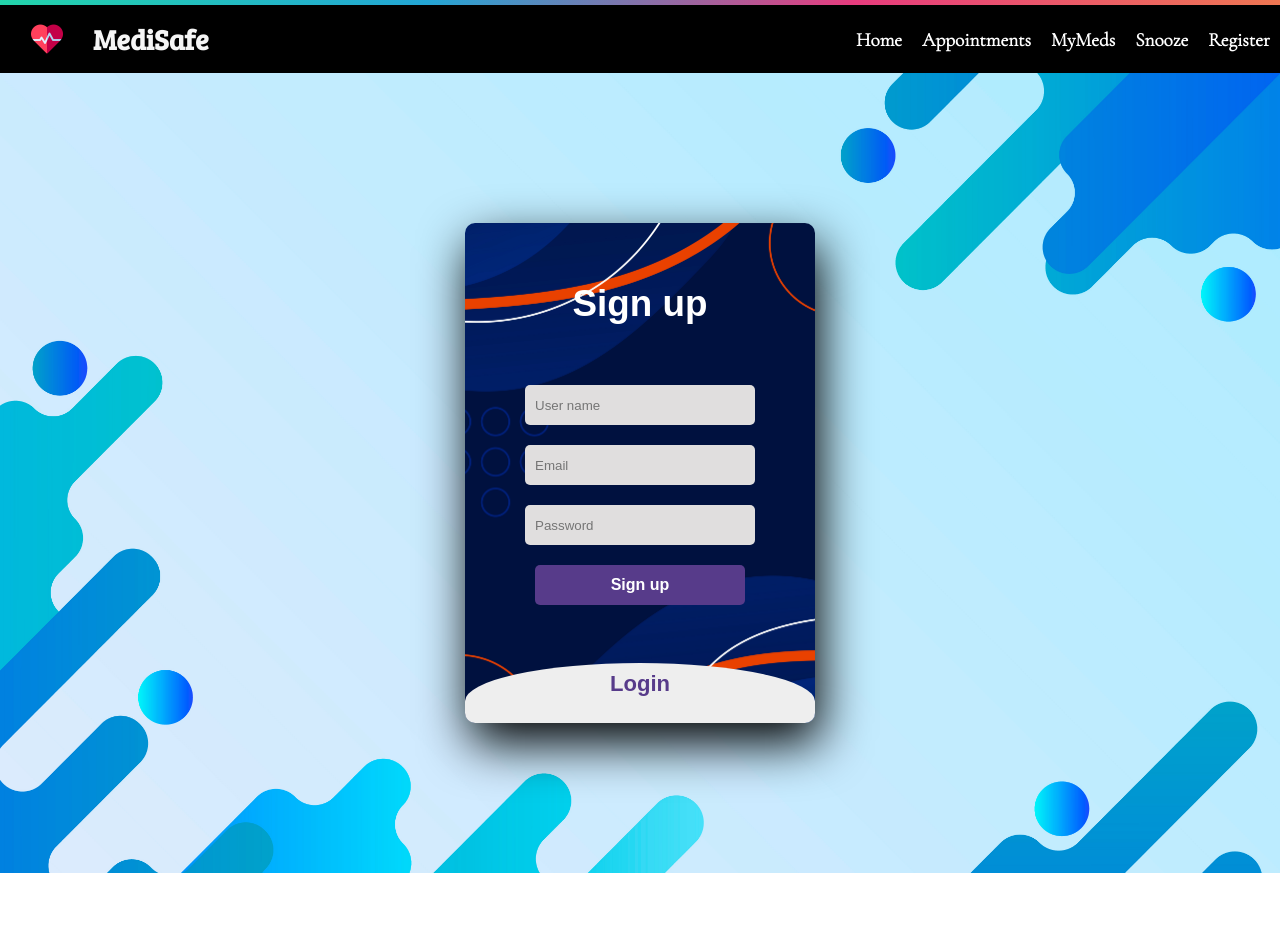
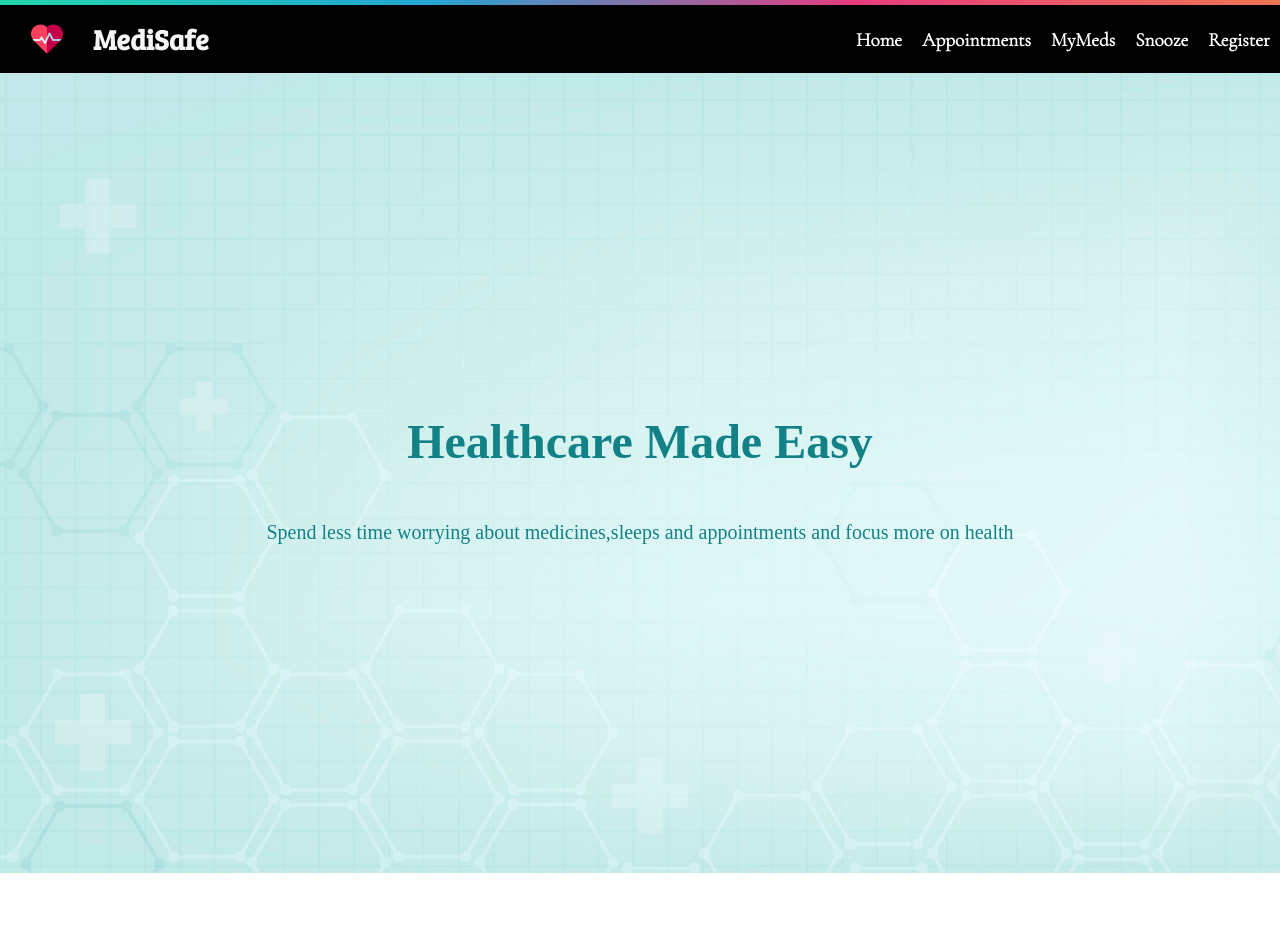
Before and after one commit to Dhruvil-Lakhtaria/Medicine-Dosage-and-Sleep-Tracker, a React (Create React App) app in the folder client/: page / in a window 1280 px wide. Shown: the top 952 px of the page. Before the commit the page ends 873 px from the top, so only its background shows below. Built offline with nearby package versions, Linux system fonts and the light colour scheme; a web font is replaced by a local one.

Commit message:
Naviagtion between different views/pages enabled

```diff
--- a/client/package.json
+++ b/client/package.json
@@ -15,6 +15,7 @@
     "react": "^17.0.2",
     "react-dom": "^17.0.2",
     "react-live-clock": "^5.6.1",
+    "react-router-dom": "^6.2.1",
     "react-scripts": "5.0.0",
     "typewriter-effect": "^2.18.2",
     "uuid": "^8.3.2",
--- a/client/src/App.js
+++ b/client/src/App.js
@@ -1,22 +1,31 @@
-
-import "./css/Homepage.css"
-import "./css/Snooze.css"
-import "./css/Appointment.css"
-import "./css/LoginPage.css"
-// import AppointmentPage from "./components/AppointmentPage/AppointmentPage";
-// import Home from "./components/Homepage/Home";
+import "./css/Homepage.css";
+import "./css/Snooze.css";
+import "./css/Appointment.css";
+import "./css/LoginPage.css";
+import "./css/MyMedsPage.css"
+import Home from "./components/Homepage/Home";
+import AppointmentPage from "./components/AppointmentPage/AppointmentPage";
+import MyMedsPage from './components/MyMedsPage/MyMeds'
+import Snooze from "./components/Snooze/Snooze";
 import LoginForm from "./components/RegisterPage/LoginForm";
-// import Snooze from "./components/Snooze/Snooze";
 import Navbar from "./components/Homepage/Navbar";
+import { BrowserRouter as Router, Route, Routes } from "react-router-dom";
 
 function App() {
   return (
-
-    <div className="App">
-      <Navbar />
-      <LoginForm />
-    </div>
-
+    <Router>
+      <div className="App">
+        <Navbar />
+        <Routes>
+          <Route path="/" element={<Home />}/>
+          <Route path="/register" element={<LoginForm />} />
+          <Route path="/appointments" element={<AppointmentPage />}/>
+          <Route path="/mymeds" element={<MyMedsPage />} />
+          <Route path="/snooze" element={<Snooze />}/>
+          <Route path="/register" element={<LoginForm />} />
+        </Routes>
+      </div>
+    </Router>
   );
 }
 
--- a/client/src/components/Homepage/Navbar.js
+++ b/client/src/components/Homepage/Navbar.js
@@ -23,13 +23,13 @@ const Navbar = () => {
         </div>
         <ul className="nav">
           <li className="nav-item nav-h">
-            <a href="/home">Home</a>
+            <a href="/">Home</a>
           </li>
           <li className="nav-item nav-a">
             <a href="/appointments">Appointments</a>
           </li>
           <li className="nav-item nav-m">
-            <a href="mymeds">MyMeds</a>
+            <a href="/mymeds">MyMeds</a>
           </li>
           <li className="nav-item nav-s">
             <a href="/snooze">Snooze</a>
--- /dev/null
+++ b/client/src/components/MyMedsPage/MyMeds.js
@@ -0,0 +1,9 @@
+import React from 'react'
+
+const MyMeds = () => {
+  return (
+    <div className='meds-page'>MyMeds</div>
+  )
+}
+
+export default MyMeds
--- a/client/src/components/RegisterPage/LoginForm.js
+++ b/client/src/components/RegisterPage/LoginForm.js
@@ -18,7 +18,7 @@ const LoginForm = () => {
               placeholder="Password"
               required=""
             />
-            <button>Sign up</button>
+            <button className="signup-btn">Sign up</button>
           </form>
         </div>
 
@@ -34,7 +34,7 @@ const LoginForm = () => {
               placeholder="Password"
               required=""
             />
-            <button>Login</button>
+            <button className="login-btn">Login</button>
           </form>
         </div>
       </div>
--- a/client/src/css/Homepage.css
+++ b/client/src/css/Homepage.css
@@ -4,6 +4,7 @@
     background: linear-gradient(-45deg, #ee7752, #e73c7e, #23a6d5, #23d5ab);
   }
   .navbar-wrapper {
+    z-index: 1;
     margin: 0px;
     background-color: rgba(0, 0, 0, 0);
     width: 100%;
--- a/client/src/css/LoginPage.css
+++ b/client/src/css/LoginPage.css
@@ -9,6 +9,7 @@
   background: url(../img/rm222-mind-16.jpg) no-repeat center/ cover;
 }
 .main {
+  z-index: 0;
   width: 350px;
   height: 500px;
   background: red;
@@ -16,12 +17,12 @@
   background: url(../img/SL-043021-42650-16.jpg) no-repeat center/ cover;
   border-radius: 10px;
   box-shadow: 5px 20px 50px #000;
+
 }
 #chk {
   display: none;
 }
 .signup {
-  position: relative;
   width: 100%;
   height: 100%;
 }
@@ -47,7 +48,7 @@ input {
   outline: none;
   border-radius: 5px;
 }
-button {
+.signup-btn, .login-btn{
   width: 60%;
   height: 40px;
   margin: 10px auto;
@@ -63,7 +64,7 @@ button {
   border-radius: 5px;
   cursor: pointer;
 }
-button:hover {
+.signup-btn:hover,.login-btn:hover {
   background: #6d44b8;
 }
 .login {
```
Also changed, not shown: client/src/css/MyMedsPage.css (added), 1 other file (tests, documents, lock files or other folders).
